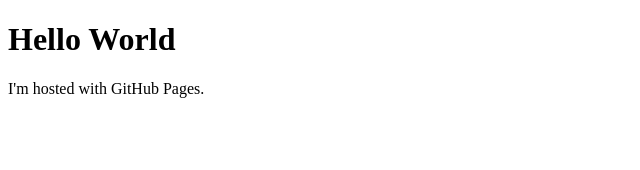
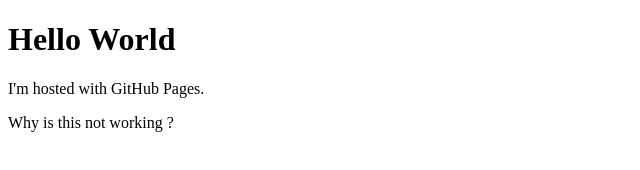
Before and after one commit to Armanx/test, a plain HTML site: page Index.html in a window 1280 px wide. Shown: the whole page, without its empty margins (0-640 px from the left). Drawn offline with Linux system fonts and the light colour scheme.

Commit message:
testing the published page

```diff
--- a/Index.html
+++ b/Index.html
@@ -3,5 +3,6 @@
 <body>
 <h1>Hello World</h1>
 <p>I'm hosted with GitHub Pages.</p>
+  <p>Why is this not working ?  </p>
 </body>
 </html>
```
